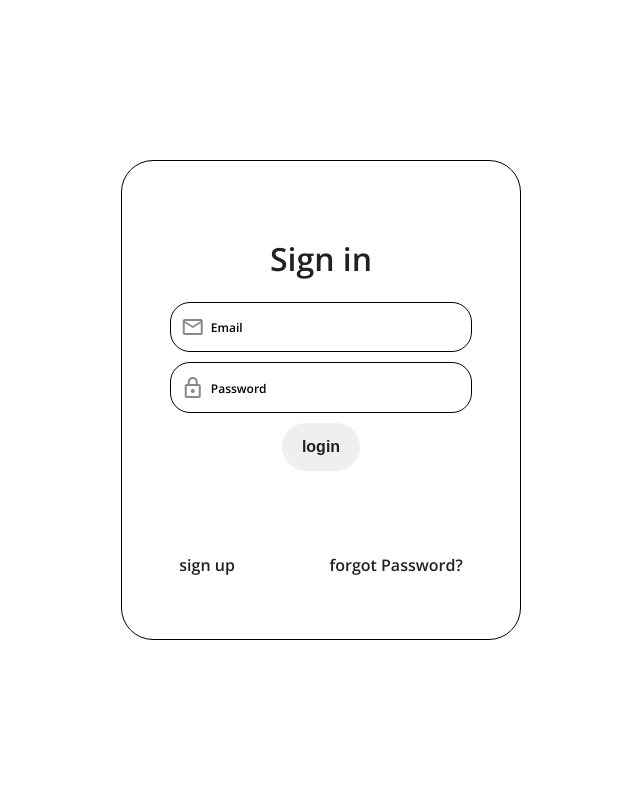
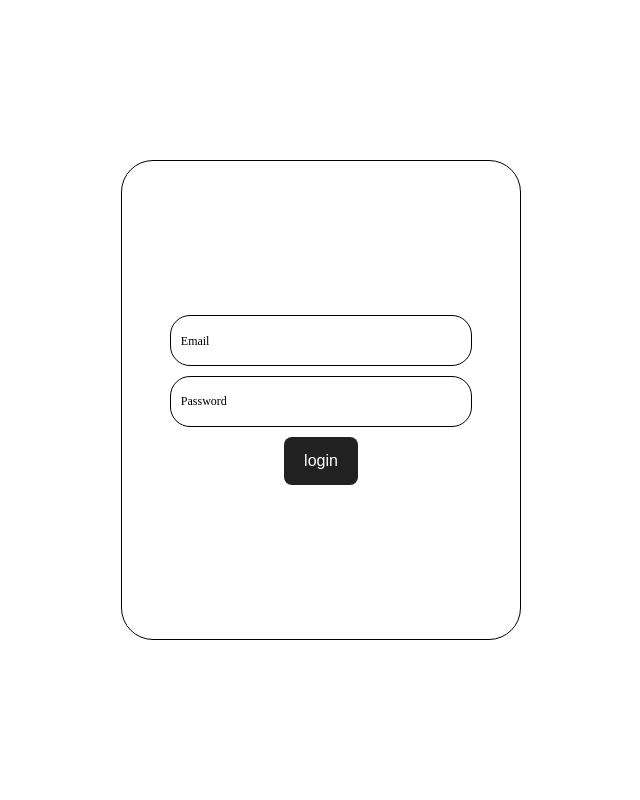
Before and after one commit to iiamrishi/client-Management-System, a PHP site: page /admin/login.html in a window 1280 px wide. Shown: the whole page, without its empty margins (319-959 px from the left). Run offline with PHP 8.4, Linux system fonts and the light colour scheme.

Commit message:
Revert "added sign in for admin and client"
This reverts commit 721c50f4d8355209364b9230adbe933d98be31ba.

```diff
--- a/admin/css/login.css
+++ b/admin/css/login.css
@@ -2,16 +2,6 @@
     --primary-color: #212121;
     --background-color: #fff;
     --text-primary-on-background: rgba(0, 0, 0, 0.87);
-}
-@keyframes fadeInUp {
-  0% {
-    transform: translateY(100%);
-    opacity: 0;
-  }
-  100% {
-    transform: translateY(0%);
-    opacity: 1;
-  }
 }
 
 body {
@@ -25,7 +15,6 @@ body {
 }
 
 .login-container {
-  font-family: "Open Sans", sans-serif;
     border: 1px solid black;
     text-align: center;
     display: flex;
@@ -38,12 +27,6 @@ body {
     padding: 10px;
     box-sizing: border-box;
     border-radius: 32px;
-  opacity: 0; /* Set initial opacity to 0 */
-  animation: fadeInUp 1s forwards;
-  overflow: hidden;
-}
-html {
-  overflow: hidden; /* Hide the scroll bar on the html element */
 }
 
 .full-input {
@@ -58,36 +41,20 @@ html {
     border-radius: 20px;
 }
 
-.icon {
-  position: absolute;
-  top: 50%;
-  transform: translateY(-50%);
-  left: 10px;
-  color: #888;
-}
-
-.input-container {
-  position: relative;
-}
-
 input {
-  font-family: "Open Sans", sans-serif;
     outline: none;
     border: none;
     display: block;
     line-height: 1.2em;
     font-size: 14px;
     width: calc(100% - 20px);
-  padding-left: 30px;
 }
 
 label {
-  font-family: "Open Sans", sans-serif;
-  font-weight: 600;
     position: absolute;
     top: 50%;
     transform: translateY(-50%);
-  left: 40px;
+    left: 10px;
     display: block;
     font-size: 12px;
     color: black;
@@ -95,46 +62,22 @@ label {
 }
 
 input:focus + label {
-  opacity: 0; /* Set opacity to 0 when the input is focused */
+    top: 5px; /* Adjust the value based on your preference */
+    font-size: 10px; /* Adjust the value based on your preference */
 }
 
 .login-button button {
-  color: #212121;
+    background-color: var(--primary-color);
+    color: #fff;
     padding: 15px 20px;
     border: none;
-  border-radius: 32px;
+    border-radius: 8px;
     cursor: pointer;
     font-size: 16px;
-  font-weight: 600;
 }
 
 .login-button button:hover {
-  background-color: #f5f5f5;
-}
-
-.footer {
-  margin-top: 75px;
-  font-family: "Open Sans", sans-serif;
-  display: flex;
-  justify-content: space-around;
-}
-.signup {
-  width: max-content;
-  padding: 8px 16px;
-  border-radius: 32px;
-  font-weight: 600;
-}
-.signup:hover {
-  background-color: #f5f5f5;
-}
-.forgotpassword {
-  width: max-content;
-  padding: 8px 16px;
-  border-radius: 32px;
-  font-weight: 600;
-}
-.forgotpassword:hover {
-  background-color: #f5f5f5;
+    background-color: #444;
 }
 #togglePassword {
   cursor: pointer;
--- a/admin/login.html
+++ b/admin/login.html
@@ -11,37 +11,27 @@
     <link rel="preconnect" href="https://fonts.googleapis.com">
     <link rel="preconnect" href="https://fonts.gstatic.com" crossorigin>
     <link href="https://fonts.googleapis.com/css2?family=Open+Sans:wght@300;400;600&display=swap" rel="stylesheet">
-    <link rel="stylesheet"
-        href="https://fonts.googleapis.com/css2?family=Material+Symbols+Outlined:opsz,wght,FILL,GRAD@24,400,0,0" />
-    <script src="../admin/js/login.js"></script>
 </head>
 
 <body>
     <div class="login-container">
-        <h1>Sign in</h1>
         <div class="wrapper">
             <div class="full-input">
-                <span class="material-symbols-outlined left-icon"> mail</span>
-                <input type="email" id="emailInput" required>
-                <label for="emailInput">Email</label>
+                <input type="email">
+                <label for='email'>Email</label>
             </div>
             <div class="full-input">
-                <span class="material-symbols-outlined left-icon"> lock</span>
-                <input type="password" class="passkey" id="passwordInput" required>
-                <label for='passwordInput'>Password</label>
-                <span class="material-symbols-outlined right-icon" id="togglePassword">
-                    visibility
-                </span>
+                <input type="password">
+                <label for='password'>Password</label>
             </div>
             <div class="login-button">
                 <button>login</button>
             </div>
-            <div class="footer">
-                <span class="signup">sign up</span>
-                <span class="forgotpassword">forgot Password?</span>
+
             </div>
         </div>
     </div>
+
 </body>
 
 </html>
```
Also changed, not shown: client/loginClient.html (+24 -15 lines), index.html (+7 -7 lines). Lines whose indentation alone changed are shown as unchanged.
